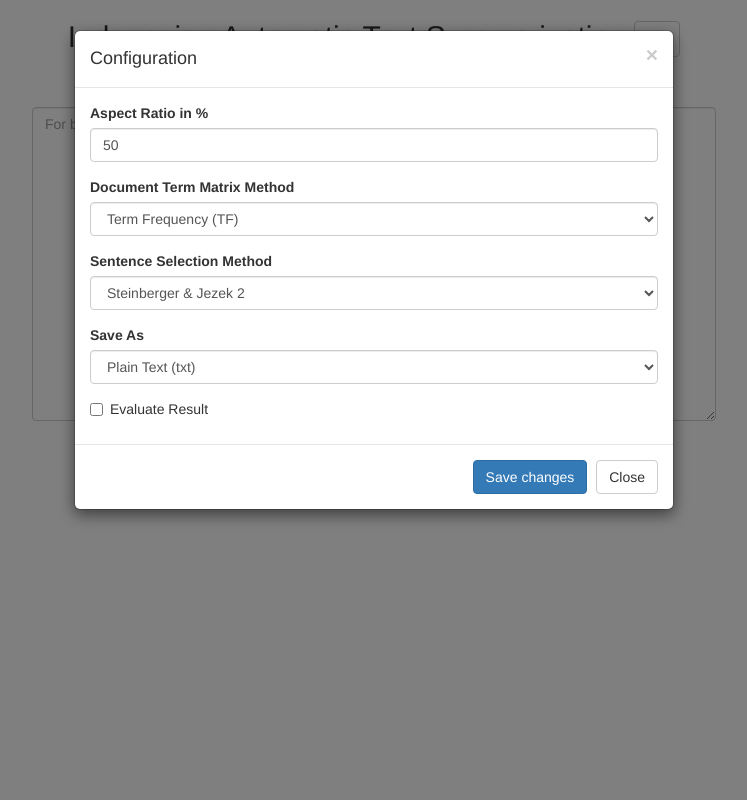
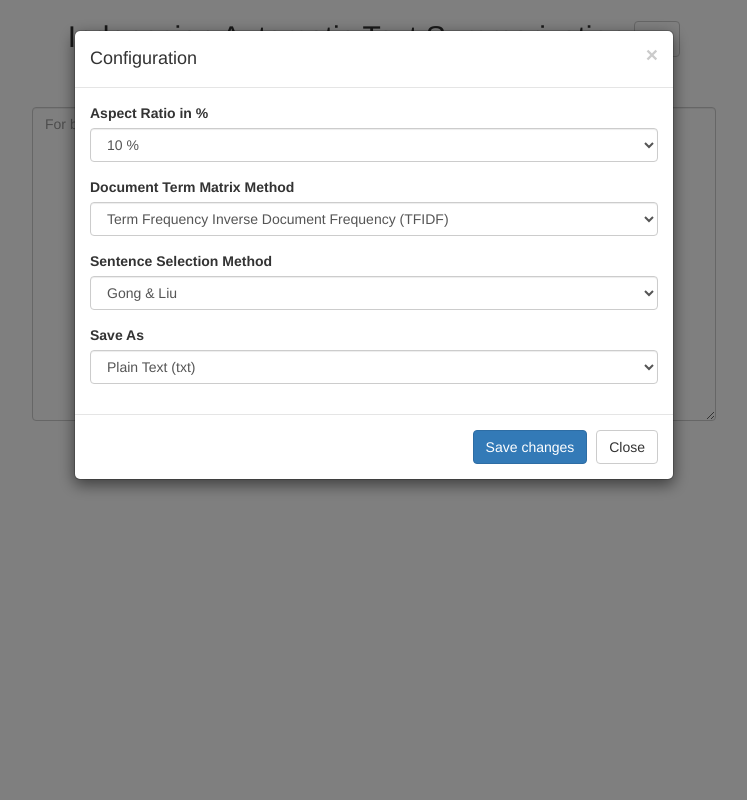
Before and after one commit to mrrizal/IndonesiaAutomaticSummarization, a Flask app: page / in a window 1280 px wide, after a click that opens the changed part. Shown: the whole page, without its empty margins (266-1013 px from the left). Run offline with Flask 2, Linux system fonts and the light colour scheme; parts of the project's set-up code (start-up, migrations or seed data) failed here and were passed over; some libraries are stand-ins or nearby versions.

Commit message:
update Gong Liu approach

```diff
--- a/main.py
+++ b/main.py
@@ -20,6 +20,8 @@ def index():
 # login page
 @app.route('/login', methods = ['GET','POST'])
 def login():
+	if 'id' in session or 'username' in session or 'superAdmin' in session:
+		return redirect(url_for('admin'))
 	if 'username' in request.form and 'password' in request.form:
 		m = hashlib.md5()
 		m.update(request.form['password'].encode('utf-8'))
@@ -154,6 +156,8 @@ def settings():
 			session['dtm'] = request.form['dtm']
 			session['sentenceSelection'] = request.form['sentenceSelection']
 			session['formatFile'] = request.form['formatFile']
+			if 'id' in session and 'username' in session and 'superAdmin' in session:
+				session['evaluate'] = request.form['evaluate']
 			print(session)
 			return 'sukses'
 		return 'sukses'
@@ -207,43 +211,57 @@ def summarization():
 			binary = False
 
 		# summarization
-		summary = Summarization()
-		sentences = summary.getSentence(request.form['text'])
-		if len(sentences) < 3:
-			return jsonify({'result':'Sorry, at least 3 sentences ...'})
+		try :
+			summary = Summarization()
+			sentences = summary.getSentence(request.form['text'])
+			if len(sentences) < 3:
+				return jsonify({'result':'Sorry, at least 3 sentences ...'})
 
-		dtm = summary.getDTM(sentences, binaryMode=binary, mode=dtmMethod)
-		u, sigma, vt = summary.getSVD(dtm, sentences)
-		keys = summary.getSummary(sigma=absolute(sigma), vt=absolute(vt).tolist(), approach=sentenceSelectionMethod, aspectRatio=ratio).keys()
-		keys = sorted(keys)
-		summaryResult = []
-		for key in keys:
-			try:
-				summaryResult.append(sentences[key])
-			except:
-				pass
+			dtm = summary.getDTM(sentences, binaryMode=binary, mode=dtmMethod)
+			u, sigma, vt = summary.getSVD(dtm, sentences)
+			keys = summary.getSummary(sigma=absolute(sigma), vt=absolute(vt).tolist(), approach=sentenceSelectionMethod, aspectRatio=ratio).keys()
+			keys = sorted(keys)
+			summaryResult = []
+			for key in keys:
+				try:
+					summaryResult.append(sentences[key])
+				except:
+					pass
 
-		# evaluation main topic
-		dtmSummary = summary.getDTM(summaryResult, mode=dtmMethod)
-		uSummary, sigmaSummary, vtSummary = summary.getSVD(dtmSummary, summaryResult)
-		uf = [i[0] for i in u]
-		ue = [i[0] for i in uSummary]
-		evaluationMainTopic = summary.getEvaluationMainTopic(sorted(absolute(uf)), sorted(absolute(ue)))
+			result = {}
 
-		# evaluation term significace
-		uf = summary.getTermVector(u, sigma)
-		ue = summary.getTermVector(uSummary, sigmaSummary)
-		evaluationTermSignificance = summary.getEvaluationMainTopic(sorted(absolute(uf)), sorted(absolute(ue)))
+			if 'evaluate' in session and int(session['evaluate']) == 1 and 'id' in session and 'username' in session and 'superAdmin' in session:
+				# evaluation main topic
+				dtmSummary = summary.getDTM(summaryResult, mode=dtmMethod)
+				uSummary, sigmaSummary, vtSummary = summary.getSVD(dtmSummary, summaryResult)
+				uf = [i[0] for i in u]
+				ue = [i[0] for i in uSummary]
+				evaluationMainTopic = summary.getEvaluationMainTopic(sorted(absolute(uf)), sorted(absolute(ue)))
 
-		result = {}
-		result['ratio'] = ratio
-		result['dtmMethod'] = tmpdtm
-		result['sentenceSelectionMethod'] = sentenceSelectionMethod
-		result['result'] = "\n".join(summaryResult)
-		result['evaluationMainTopic'] = evaluationMainTopic
-		result['evaluationTermSignificance'] = evaluationTermSignificance
-		# print(result)
-		return jsonify(result)
+				# evaluation term significace
+				uf = summary.getTermVector(u, sigma)
+				ue = summary.getTermVector(uSummary, sigmaSummary)
+				evaluationTermSignificance = summary.getEvaluationMainTopic(sorted(absolute(uf)), sorted(absolute(ue)))
+
+				result['evaluationMainTopic'] = evaluationMainTopic
+				result['evaluationTermSignificance'] = evaluationTermSignificance
+				result['ratio'] = ratio
+				result['dtmMethod'] = tmpdtm
+				result['sentenceSelectionMethod'] = sentenceSelectionMethod
+
+				# insert data to evaluation table
+				database = models.models.Session()
+				evaluation = Evaluation(idAdmin=session['id'], dtmMethod=tmpdtm, sentenceSelectionMethod=sentenceSelectionMethod,
+					aspectRatio=ratio, mainTopic=evaluationMainTopic, termSignificance=evaluationTermSignificance)
+				database.add(evaluation)
+				database.commit()
+
+
+			result['result'] = "\n".join(summaryResult)
+			# print(result)
+			return jsonify(result)
+		except:
+			return jsonify({'result':'Sorry something wrong ...'})
 	return "request is not ajax"
 
 if __name__ == "__main__":
--- a/static/myscript.js
+++ b/static/myscript.js
@@ -53,10 +53,11 @@ $(document).ready(function() {
 	// button save settings
 	$('body').on('click', '#saveSettings', function(e) {
 		e.preventDefault();
-		ratio = $('#ratio').val();
+		ratio = $('#ratio :selected').val();
 		dtm = $('#dtm :selected').val();
 		sentenceSelection = $('#sentenceSelection :selected').val();
 		formatFile = $('#formatFile :selected').val();
+		evaluate = $('#evaluate').is(':checked') ? 1 : 0;
 		$.ajax({
 			'url' : '/settings',
 			'type' : 'POST',
@@ -65,6 +66,7 @@ $(document).ready(function() {
 				'dtm' : dtm,
 				'sentenceSelection' : sentenceSelection,
 				'formatFile' : formatFile,
+				'evaluate' : evaluate
 			},
 			success : function(data) {
 				if(data=='sukses') {
--- a/templates/index.html
+++ b/templates/index.html
@@ -26,7 +26,7 @@
 		<br>
 		<br>
 		<img src="http://www.tbaf.org.tw/event/2016safe/imgs/loader1.gif" hidden="true" id="loader" height="334px">
-		<textarea class="form-control" rows="15" id="text" style="width:60%" placeholder="For best result, please only input text (no table of content, talbe dll)"></textarea>
+		<textarea class="form-control" rows="15" id="text" style="width:60%" placeholder="For best result, please only input text (no table of content, table dll)"></textarea>
 		<br>
 		<button type="button" class="btn btn-primary" id="summarization">Summarize</button>
 		<button type="button" class="btn btn-success" id="upload">Upload</button>
@@ -58,39 +58,51 @@
 	                  	<div class="form-group">
 		                   	<label for="ratio">Aspect Ratio in %</label>
 		                   	<br>
-	                   	<input type="number" class="form-control" min="10" max="90" step="5" value="50" id="ratio">
+		                   	<select id="ratio" class="form-control">
+		                   		<option value="10" {% if session['ratio'] == 10 %} selected {% endif %}>10 %</option>
+		                   		<option value="20" {% if session['ratio'] == 20 %} selected {% endif %}>20 %</option>
+		                   		<option value="30" {% if session['ratio'] == 30 %} selected {% endif %}>30 %</option>
+		                   		<option value="40" {% if session['ratio'] == 40 %} selected {% endif %}>40 %</option>
+		                   		<option value="50" {% if session['ratio'] == 50 %} selected {% endif %}>50 %</option>
+		                   		<option value="60" {% if session['ratio'] == 60 %} selected {% endif %}>60 %</option>
+		                   		<option value="70" {% if session['ratio'] == 70 %} selected {% endif %}>70 %</option>
+		                   		<option value="80" {% if session['ratio'] == 80 %} selected {% endif %}>80 %</option>
+		                   		<option value="90" {% if session['ratio'] == 90 %} selected {% endif %}>90 %</option>
+		                   	</select>
 		                   	<!--
 		                   	<input id="ratio" data-slider-id='ex1Slider' type="text" data-slider-min="10" data-slider-max="100" data-slider-step="5" data-slider-value="50"/> -->
 	                  	</div>
 	                  	<div class="form-group">
 		                    <label for="dtmMethod">Document Term Matrix Method</label>
 		                    <select class="form-control" id="dtm">
-	                    	<option value="tfidf">Term Frequency Inverse Document Frequency (TFIDF)</option>
-	                    	<option value="tf" selected="selected">Term Frequency (TF)</option>
-	                    	<option value="boolean">Boolean</option>
+		                    	<option value="tfidf" {% if session['dtm'] == 'tfidf' %} selected {% endif %}>Term Frequency Inverse Document Frequency (TFIDF)</option>
+		                    	<option value="tf" {% if session['dtm'] == 'tf' %} selected {% endif %}>Term Frequency (TF)</option>
+		                    	<option value="boolean" {% if session['dtm'] == 'boolean' %} selected {% endif %}>Boolean</option>
 		                    </select>
 	                  	</div>
 	                  	<div class="form-group">
 		                    <label for="sentenceSelection">Sentence Selection Method</label>
 		                    <select class="form-control" id="sentenceSelection">
-	                    	<option value="GongLiu">Gong & Liu</option>
-	                    	<option value="SteinbergerJezek">Steinberger & Jezek 1</option>
-	                    	<option value="SteinbergerJezek2" selected="selected">Steinberger & Jezek 2</option>
-	                    	<option value="cross">CROSS</option>
+		                    	<option value="GongLiu" {% if session['sentenceSelection'] == 'GongLiu' %} selected {% endif %}>Gong & Liu</option>
+		                    	<option value="SteinbergerJezek" {% if session['sentenceSelection'] == 'SteinbergerJezek' %} selected {% endif %}>Steinberger & Jezek 1</option>
+		                    	<option value="SteinbergerJezek2" {% if session['sentenceSelection'] == 'SteinbergerJezek2' %} selected {% endif %}>Steinberger & Jezek 2</option>
+		                    	<option value="cross" {% if session['sentenceSelection'] == 'cross' %} selected {% endif %}>CROSS</option>
 		                    </select>
 	                  	</div>
                       	<div class="form-group">
 	                        <label for="saveAs">Save As</label>
 	                        <select class="form-control" id="formatFile">
-                            <option value="plainText">Plain Text (txt)</option>
-                            <option value="pdf">PDF</option>
+	                            <option value="plainText" {% if session['formatFile'] == 'plainText' %} selected {% endif %}>Plain Text (txt)</option>
+	                            <option value="pdf" {% if session['formatFile'] == 'pdf' %} selected {% endif %}>PDF</option>
 	                        </select>
                       	</div>
+                      	{% if 'username' in session and 'id' in session and 'superAdmin' in session %}
                       	<div class="checkbox">
 	                    	<label>
-	                        <input type="checkbox"/> Evaluate Result
+	                        	<input type="checkbox"  id="evaluate" {% if session['evaluate'] == '1' %} checked {% endif %}/> Evaluate Result
 	                    	</label>
 	                  	</div>
+                      	{% endif %}
 	                </form>
 	            </div>
 
```
Also changed, not shown: models/Summarization.py (+29 -12 lines), models/berita.txt (added, +17 -0 lines), summarization.sqlite3. Lines whose indentation alone changed are shown as unchanged.
